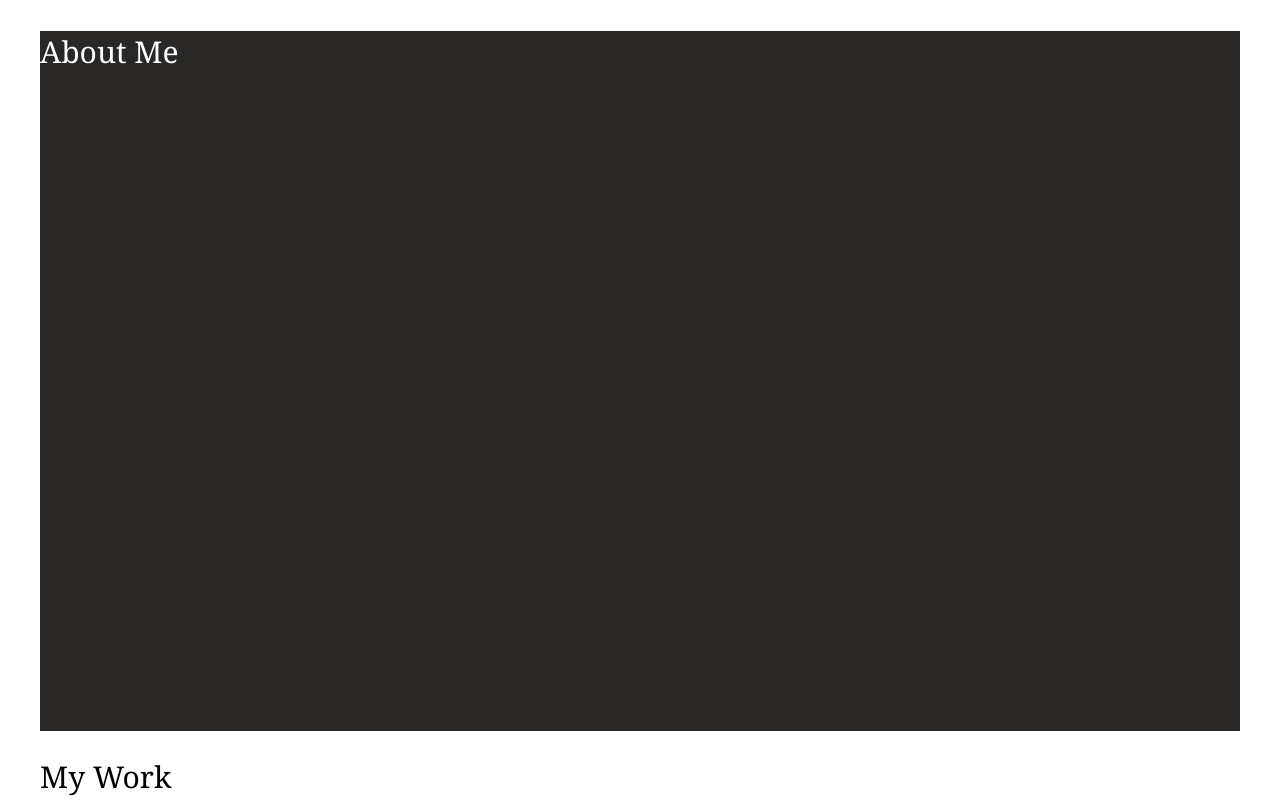
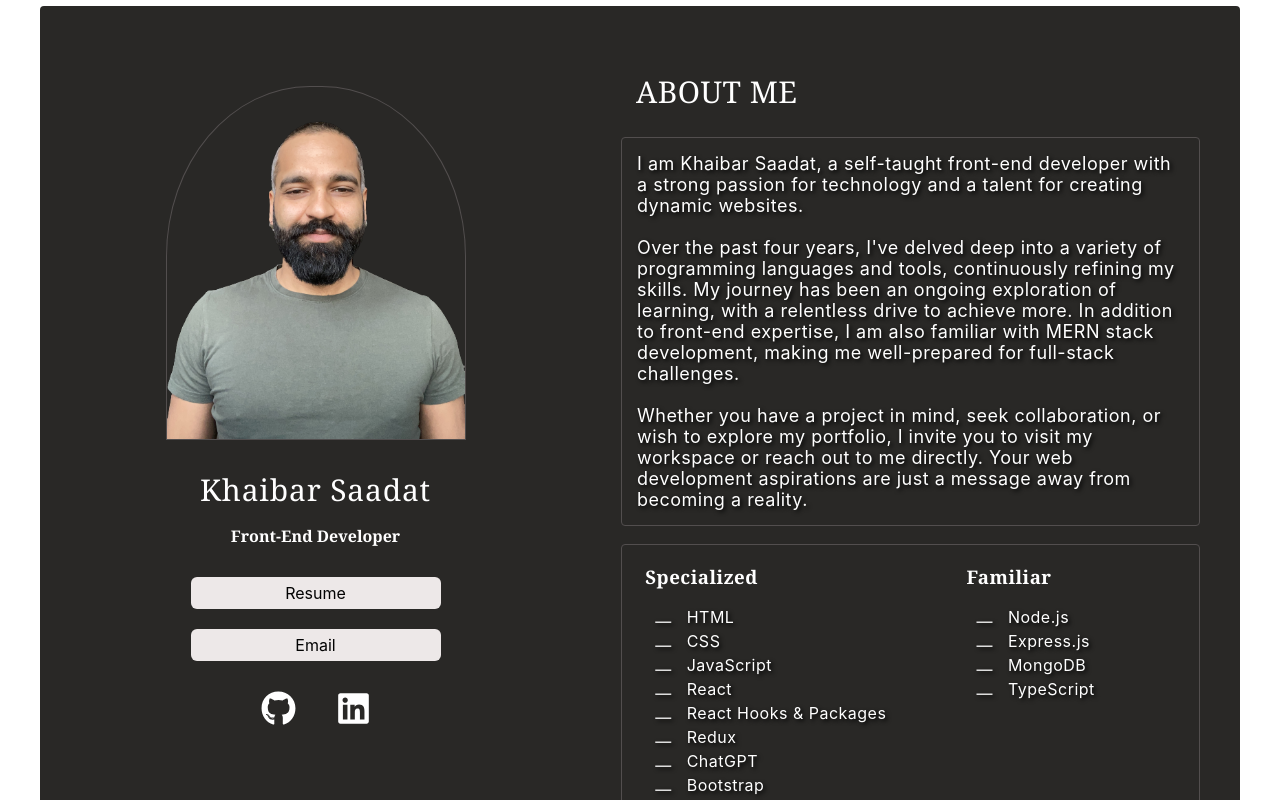
Before and after one commit to khybe/my-portfolio-2.0, a React (Create React App) app: page / in a window 1280 px wide. Shown: the part 720-1520 px from the top of the page. Built offline with nearby package versions, Linux system fonts and the light colour scheme.

Commit message:
Implement About Section with Styling, Content, and Responsiveness

```diff
--- a/src/App.css
+++ b/src/App.css
@@ -1,15 +1,13 @@
-#about {
-  background-color: var(--color-charcoal);
-  height: 700px;
-  color: #fff;
-}
-
 #projects {
   height: 700px;
+  text-align: center;
+  padding-top: 2rem;
 }
 
 #contact {
   background-color: var(--color-charcoal);
   height: 700px;
   color: #fff;
+  text-align: center;
+  padding-top: 2rem;
 }
--- a/src/App.js
+++ b/src/App.js
@@ -1,5 +1,6 @@
 import Header from "./components/header/Header";
 import Home from "./components/home/Home";
+import AboutMe from "./components/about-me/AboutMe";
 import "./App.css";
 
 function App() {
@@ -8,14 +9,12 @@ function App() {
       <Header />
       <main>
         <Home />
-        <section id="about">
-          <h2>About Me</h2>
-        </section>
+        <AboutMe />
         <section id="projects">
-          <h2>My Work</h2>
+          <h2>MY WORK</h2>
         </section>
         <section id="contact">
-          <h2>Contact Me</h2>
+          <h2>CONTACT ME</h2>
         </section>
       </main>
     </div>
--- /dev/null
+++ b/src/components/about-me/AboutMe.css
@@ -0,0 +1,153 @@
+#about {
+  display: flex;
+  flex-direction: column;
+  background-color: var(--color-charcoal);
+  color: #fff;
+  padding: 4rem 1rem;
+  font-size: 1.6rem;
+}
+
+.about-content {
+  display: flex;
+  flex-direction: column;
+  gap: 2rem;
+}
+
+.about-profile {
+  min-width: 45%;
+  text-align: center;
+}
+
+.about-profile-image {
+  border: 0.1px solid rgb(82, 78, 78);
+  width: 75%;
+  max-width: 30rem;
+  border-radius: 48% 48% 0 0;
+}
+
+.about-profile .name {
+  font-size: 2.6rem;
+}
+
+.about-profile .profession {
+  font-size: 1.4rem;
+  margin-top: -1rem;
+  margin-bottom: 3rem;
+}
+
+.buttons {
+  display: flex;
+  flex-direction: column;
+  gap: 2rem;
+}
+
+.resume-button,
+.email-button {
+  padding: 6px 12px;
+  width: 75%;
+  max-width: 25rem;
+  margin: auto;
+  background-color: #ede8e8;
+  color: #030303;
+  text-decoration: none;
+  border-radius: 6px;
+  cursor: pointer;
+}
+
+.resume-button:hover,
+.email-button:hover {
+  background-color: #1a1a1a; /* Change background color on hover */
+  color: #ede8e8; /* Change text color on hover */
+  box-shadow: 4px 4px 10px rgba(0, 0, 0, 0.2); /* Add a subtle box shadow on hover */
+  border: 2px solid var(--color-rustic-red);
+}
+
+.resume-button:active,
+.email-button:active {
+  color: var(--color-rustic-red); /* Change text color on active */
+  border: 3px solid var(--color-rustic-red);
+}
+
+.social-icons {
+  display: flex;
+  justify-content: center;
+  gap: 4rem;
+  margin-top: 3rem;
+}
+
+.github-link,
+.linkedin-link {
+  text-decoration: none;
+  color: #fff;
+  font-size: 3rem;
+}
+
+.github-link:hover,
+.linkedin-link:hover {
+  transform: scale(1.2); /* Add a slight scale effect on hover */
+  border-bottom: 2px solid var(--color-rustic-red);
+}
+
+.about-description {
+  letter-spacing: 0.5px;
+}
+
+.about-title {
+  margin-left: 1.5rem;
+}
+
+.about-description p {
+  border: 0.1px solid rgb(82, 78, 78);
+  border-radius: 4px;
+  padding: 1.5rem;
+  text-shadow: 2px 2px 4px #000;
+}
+
+@media (min-width: 500px) {
+  .about-description {
+    padding: 0 2rem;
+    letter-spacing: 0.5px;
+  }
+
+  .about-profile .name {
+    font-size: 3rem;
+  }
+}
+
+@media (min-width: 850px) {
+  #about {
+    border-radius: 4px;
+  }
+
+  .about-content {
+    flex-direction: row;
+    align-items: flex-start;
+  }
+
+  .about-profile {
+    padding-top: 4rem;
+  }
+
+  .about-profile .profession {
+    font-size: 1.6rem;
+  }
+}
+
+@media (min-width: 1150px) {
+  .about-profile .name {
+    letter-spacing: 0.8px;
+  }
+
+  .about-description {
+    padding-right: 3rem;
+  }
+
+  .about-description p {
+    font-size: 1.8rem;
+  }
+
+  .github-link,
+  .linkedin-link {
+    font-size: 3.5rem;
+  }
+}
--- /dev/null
+++ b/src/components/about-me/AboutMe.js
@@ -0,0 +1,78 @@
+import React from "react";
+
+import MySkills from "./MySkills";
+import profileImage from "../../assets/profileImage.png";
+import { FaGithub, FaLinkedin } from "react-icons/fa";
+import "./AboutMe.css";
+
+function AboutMe() {
+  return (
+    <section id="about">
+      <div className="about-content">
+        <div className="about-profile">
+          <img
+            className="about-profile-image"
+            src={profileImage}
+            alt="Khaibar Saadat Profile"
+          />
+          <h2 className="name">Khaibar Saadat</h2>
+          <h3 className="profession">Front-End Developer</h3>
+          <div className="buttons">
+            <a
+              href="https://drive.google.com/file/d/1vVOhrLF7ZmOfJQXGgbakIfpsflboVmpf/view?usp=sharing"
+              className="resume-button"
+              target="__blank"
+            >
+              Resume
+            </a>
+            <a href="mailto:saadat.khaibar@gmail.com" className="email-button">
+              Email
+            </a>
+          </div>
+          <div className="social-icons">
+            <a
+              href="https://github.com/khybe"
+              target="_blank"
+              rel="noreferrer"
+              className="github-link"
+            >
+              <FaGithub />
+            </a>
+            <a
+              href="https://www.linkedin.com/in/khaibar-saadat-6a3858208/"
+              target="_blank"
+              rel="noreferrer"
+              className="linkedin-link"
+            >
+              <FaLinkedin />
+            </a>
+          </div>
+        </div>
+        <article className="about-description">
+          <h2 className="about-title">ABOUT ME</h2>
+          <p>
+            I am Khaibar Saadat, a self-taught front-end developer with a strong
+            passion for technology and a talent for creating dynamic websites.
+            <br />
+            <br />
+            Over the past four years, I've delved deep into a variety of
+            programming languages and tools, continuously refining my skills. My
+            journey has been an ongoing exploration of learning, with a
+            relentless drive to achieve more. In addition to front-end
+            expertise, I am also familiar with MERN stack development, making me
+            well-prepared for full-stack challenges.
+            <br />
+            <br />
+            Whether you have a project in mind, seek collaboration, or wish to
+            explore my portfolio, I invite you to visit my workspace or reach
+            out to me directly. Your web development aspirations are just a
+            message away from becoming a reality.
+          </p>
+          <MySkills />
+        </article>
+      </div>
+    </section>
+  );
+}
+
+export default AboutMe;
--- /dev/null
+++ b/src/components/about-me/MySkills.js
@@ -0,0 +1,64 @@
+import styles from "./MySkills.module.css";
+
+const MySkills = () => {
+  const { skillsContainer, specializedSkills, familiarSkills } = styles;
+
+  return (
+    <div className={skillsContainer}>
+      <div className={specializedSkills}>
+        <h3>Specialized</h3>
+        <ul>
+          <li>
+            ⎼ <span>HTML</span>
+          </li>
+          <li>
+            ⎼ <span>CSS</span>
+          </li>
+          <li>
+            ⎼ <span>JavaScript</span>
+          </li>
+          <li>
+            ⎼ <span>React</span>
+          </li>
+          <li>
+            ⎼ <span>React Hooks & Packages</span>
+          </li>
+          <li>
+            ⎼ <span>Redux</span>
+          </li>
+          <li>
+            ⎼ <span>ChatGPT</span>
+          </li>
+          <li>
+            ⎼ <span>Bootstrap</span>
+          </li>
+          <li>
+            ⎼ <span>Responsive Web Design</span>
+          </li>
+          <li>
+            ⎼ <span>Git & GitHub</span>
+          </li>
+        </ul>
+      </div>
+      <div className={familiarSkills}>
+        <h3>Familiar</h3>
+        <ul>
+          <li>
+            ⎼ <span>Node.js</span>
+          </li>
+          <li>
+            ⎼ <span>Express.js</span>
+          </li>
+          <li>
+            ⎼ <span>MongoDB</span>
+          </li>
+          <li>
+            ⎼ <span>TypeScript</span>
+          </li>
+        </ul>
+      </div>
+    </div>
+  );
+};
+
+export default MySkills;
--- /dev/null
+++ b/src/components/about-me/MySkills.module.css
@@ -0,0 +1,35 @@
+.skillsContainer {
+  padding-left: 4%;
+}
+
+.skillsContainer li {
+  padding-left: 0.5rem;
+  padding-bottom: 0.4rem;
+  text-shadow: 2px 2px 4px #000;
+}
+
+.skillsContainer span {
+  margin-left: 1rem;
+}
+
+@media (min-width: 350px) {
+  .skillsContainer li {
+    padding-left: 1rem;
+  }
+}
+
+@media (min-width: 540px) {
+  .skillsContainer {
+    display: flex;
+    gap: 5rem;
+    padding-bottom: 2rem;
+    border: 0.1px solid rgb(82, 78, 78);
+    border-radius: 4px;
+  }
+}
+
+@media (min-width: 1000px) {
+  .skillsContainer {
+    gap: 8rem;
+  }
+}
```
Also changed, not shown: src/assets/profileImage.png (added).
